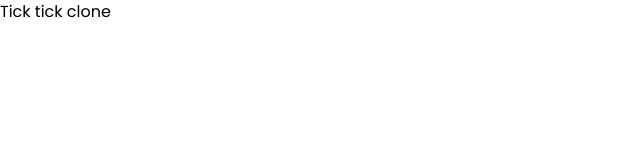
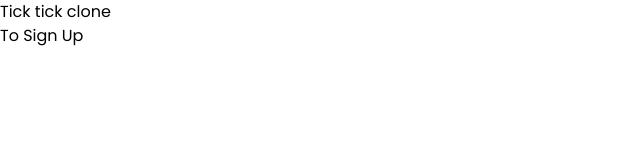
Before and after one commit to anishpawaskar/ticktick-clone, a React (Vite) app in the folder frontend/: page / in a window 1280 px wide. Shown: the top 160 px of the page, without its empty margins (0-640 px from the left). Built offline with nearby package versions, Linux system fonts and the light colour scheme.

Commit message:
setup react router

```diff
--- a/frontend/package.json
+++ b/frontend/package.json
@@ -11,7 +11,8 @@
   },
   "dependencies": {
     "react": "^18.3.1",
-    "react-dom": "^18.3.1"
+    "react-dom": "^18.3.1",
+    "react-router-dom": "^6.26.0"
   },
   "devDependencies": {
     "@eslint/js": "^9.8.0",
--- a/frontend/src/App.jsx
+++ b/frontend/src/App.jsx
@@ -1,9 +1,21 @@
+import { Link, Route, Routes } from "react-router-dom";
 import "./App.css";
 
 function App() {
   return (
     <>
-      <h1>Tick tick clone</h1>
+      <Routes>
+        <Route path="/singup" element={<p>Sign Up Page</p>} />
+        <Route
+          path="/"
+          element={
+            <div>
+              <h1>Tick tick clone</h1>
+              <Link to="/singup">To Sign Up</Link>
+            </div>
+          }
+        />
+      </Routes>
     </>
   );
 }
--- a/frontend/src/main.jsx
+++ b/frontend/src/main.jsx
@@ -1,10 +1,13 @@
-import { StrictMode } from 'react'
-import { createRoot } from 'react-dom/client'
-import App from './App.jsx'
-import './index.css'
+import { StrictMode } from "react";
+import { createRoot } from "react-dom/client";
+import { BrowserRouter } from "react-router-dom";
+import App from "./App.jsx";
+import "./index.css";
 
-createRoot(document.getElementById('root')).render(
+createRoot(document.getElementById("root")).render(
   <StrictMode>
-    <App />
-  </StrictMode>,
-)
+    <BrowserRouter>
+      <App />
+    </BrowserRouter>
+  </StrictMode>
+);
```
Also changed, not shown: 1 other file (tests, documents, lock files or other folders).
